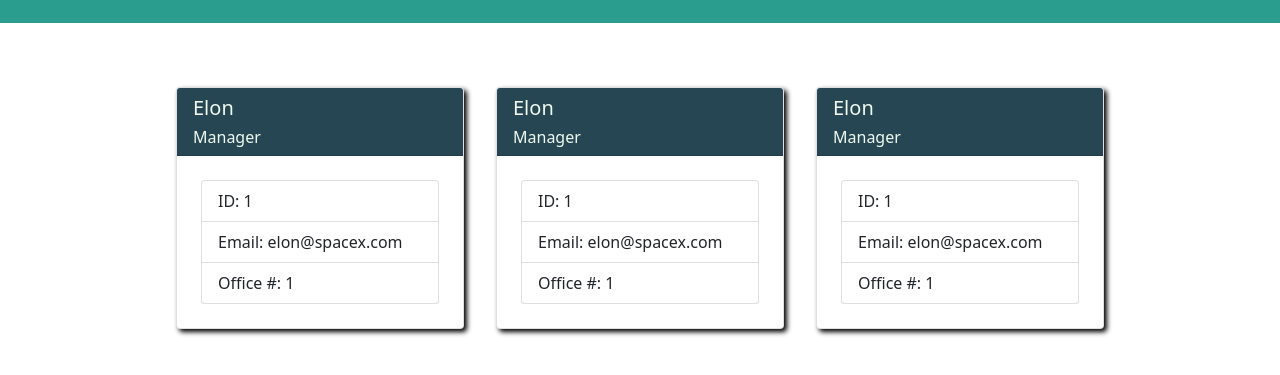
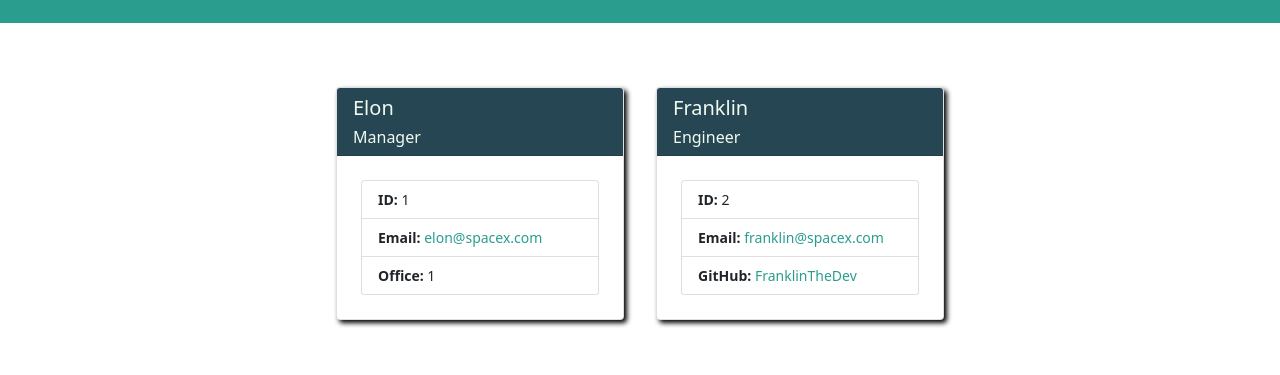
Before and after one commit to lukeoxner/team-profile-generator, a plain HTML site: page index.html in a window 1280 px wide. Shown: the part 129-504 px from the top of the page. Drawn offline with nearby package versions, Linux system fonts and the light colour scheme.

Commit message:
add engineer card type

```diff
--- a/index.html
+++ b/index.html
@@ -16,6 +16,19 @@
         font-family: 'Pacifico', cursive;
         color: #f1faee;
         text-shadow: 2px 2px #000000;
+    }
+
+    li {
+        font-size: 14px;
+    }
+
+    a {
+        color: #2a9d8f;
+        text-decoration: none;
+    }
+
+    .key {
+        font-weight: 700;
     }
 
     .card {
@@ -45,39 +58,31 @@
     <main>
         <div class="container">
             <div class="row d-flex justify-content-center card-element">
+
                 <div class="col-12 col-md-6 col-lg-4 card m-3 p-0" style="width: 18rem;">
                     <div class="card-header">
                         <h5 class="card-title">Elon</h5>
                         <h6 class="card-text">Manager</h6>
                     </div>
                     <ul class="list-group list-group m-4">
-                        <li class="list-group-item">ID: 1</li>
-                        <li class="list-group-item">Email: elon@spacex.com</li>
-                        <li class="list-group-item">Office #: 1</li>
+                        <li class="list-group-item"><span class="key">ID: </span>1</li>
+                        <li class="list-group-item"><span class="key">Email: </span><a href="mailto:elon@spacex.com">elon@spacex.com</a></li>
+                        <li class="list-group-item"><span class="key">Office: </span>1</li>
                     </ul>
                 </div>
+
                 <div class="col-12 col-md-6 col-lg-4 card m-3 p-0" style="width: 18rem;">
                     <div class="card-header">
-                        <h5 class="card-title">Elon</h5>
-                        <h6 class="card-text">Manager</h6>
+                        <h5 class="card-title">Franklin</h5>
+                        <h6 class="card-text">Engineer</h6>
                     </div>
                     <ul class="list-group list-group m-4">
-                        <li class="list-group-item">ID: 1</li>
-                        <li class="list-group-item">Email: elon@spacex.com</li>
-                        <li class="list-group-item">Office #: 1</li>
+                        <li class="list-group-item"><span class="key">ID: </span>2</li>
+                        <li class="list-group-item"><span class="key">Email: </span><a href="mailto:franklin@spacex.com">franklin@spacex.com</a></li>
+                        <li class="list-group-item"><span class="key">GitHub: </span><a href="https://github.com/franklinthedev">FranklinTheDev</a></li>
                     </ul>
                 </div>
-                <div class="col-12 col-md-6 col-lg-4 card m-3 p-0" style="width: 18rem;">
-                    <div class="card-header">
-                        <h5 class="card-title">Elon</h5>
-                        <h6 class="card-text">Manager</h6>
-                    </div>
-                    <ul class="list-group list-group m-4">
-                        <li class="list-group-item">ID: 1</li>
-                        <li class="list-group-item">Email: elon@spacex.com</li>
-                        <li class="list-group-item">Office #: 1</li>
-                    </ul>
-                </div>
+
             </div>
         </div>
     </main>
```
